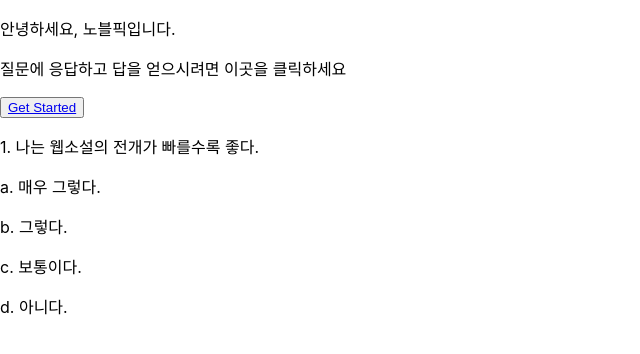
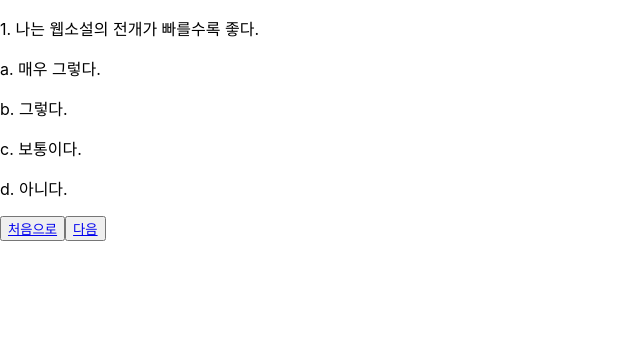
Before and after one commit to brightdev-bs/novel-pick, a React (Create React App) app: page /questionOne in a window 1280 px wide. Shown: the top 354 px of the page, without its empty margins (0-640 px from the left). Built offline with nearby package versions, Linux system fonts and the light colour scheme.

Commit message:
subtly done

```diff
--- /dev/null
+++ b/src/components/Main.css
@@ -0,0 +1,3 @@
+.bold-text {
+  font-weight: bold;
+}
--- /dev/null
+++ b/src/components/Main.js
@@ -0,0 +1,22 @@
+import { Link } from "react-router-dom";
+import "./Main.css";
+
+function Main() {
+  return (
+    <div>
+      <p>안녕하세요, 노블픽입니다.</p>
+
+      <p>
+        질문에 응답하고 답을 얻으시려면{" "}
+        <span className="bold-text">아래 Get Started 버튼</span>을 클릭하세요
+      </p>
+      <button>
+        <Link to="/questionOne">
+          <span>Get Started</span>
+        </Link>
+      </button>
+    </div>
+  );
+}
+
+export default Main;
--- a/src/components/Question_eight.js
+++ b/src/components/Question_eight.js
@@ -1,3 +1,5 @@
+import { Link } from "react-router-dom";
+
 function QuestionEight() {
   // 이곳에 기능적인 부분들이 있으면 넣어준다
 
@@ -8,6 +10,15 @@ function QuestionEight() {
       <p>a. 매우 그렇다.</p>
       <p>b. 상관없다.</p>
       <p>c. 철학적 메시지가 없는 편이 좋다.</p>
+      <button>
+        <Link to="/questionSeven">이전</Link>
+      </button>
+      <button>
+        <Link to="/">처음으로</Link>
+      </button>
+      <button>
+        <Link to="/questionNine">다음</Link>
+      </button>
     </div>
   );
 }
--- a/src/components/Question_five.js
+++ b/src/components/Question_five.js
@@ -1,3 +1,5 @@
+import { Link } from "react-router-dom";
+
 function QuestionFive() {
   // 이곳에 기능적인 부분들이 있으면 넣어준다
 
@@ -9,6 +11,15 @@ function QuestionFive() {
       <p>b. 그렇다.</p>
       <p>c. 보통이다.</p>
       <p>d. 아니다.</p>
+      <button>
+        <Link to="/questionFour">이전</Link>
+      </button>
+      <button>
+        <Link to="/">처음으로</Link>
+      </button>
+      <button>
+        <Link to="/questionSix">다음</Link>
+      </button>
     </div>
   );
 }
--- a/src/components/Question_four.js
+++ b/src/components/Question_four.js
@@ -1,3 +1,5 @@
+import { Link } from "react-router-dom";
+
 function QuestionFour() {
   // 이곳에 기능적인 부분들이 있으면 넣어준다
 
@@ -9,6 +11,15 @@ function QuestionFour() {
       <p>b. 그렇다.</p>
       <p>c. 보통이다.</p>
       <p>d. 아니다.</p>
+      <button>
+        <Link to="/questionThree">이전</Link>
+      </button>
+      <button>
+        <Link to="/">처음으로</Link>
+      </button>
+      <button>
+        <Link to="/questionFive">다음</Link>
+      </button>
     </div>
   );
 }
--- a/src/components/Question_nine.js
+++ b/src/components/Question_nine.js
@@ -1,3 +1,5 @@
+import { Link } from "react-router-dom";
+
 function QuestionNine() {
   // 이곳에 기능적인 부분들이 있으면 넣어준다
 
@@ -9,6 +11,15 @@ function QuestionNine() {
       <p>b. 그렇다.</p>
       <p>c. 상관없다.</p>
       <p>d. 아니다.</p>
+      <button>
+        <Link to="/questionEight">이전</Link>
+      </button>
+      <button>
+        <Link to="/">처음으로</Link>
+      </button>
+      <button>
+        <Link to="/result">결과 보기</Link>
+      </button>
     </div>
   );
 }
--- a/src/components/Question_one.js
+++ b/src/components/Question_one.js
@@ -1,3 +1,5 @@
+import { Link } from "react-router-dom";
+
 function QuestionOne() {
   // 이곳에 기능적인 부분들이 있으면 넣어준다
 
@@ -9,6 +11,12 @@ function QuestionOne() {
       <p>b. 그렇다.</p>
       <p>c. 보통이다.</p>
       <p>d. 아니다.</p>
+      <button>
+        <Link to="/">처음으로</Link>
+      </button>
+      <button>
+        <Link to="/questionTwo">다음</Link>
+      </button>
     </div>
   );
 }
--- a/src/components/Question_seven.js
+++ b/src/components/Question_seven.js
@@ -1,3 +1,5 @@
+import { Link } from "react-router-dom";
+
 function QuestionSeven() {
   // 이곳에 기능적인 부분들이 있으면 넣어준다
 
@@ -10,6 +12,15 @@ function QuestionSeven() {
       <p>a. 매우 그렇다.</p>
       <p>b. 주인공만큼 주인공의 동료도 활약했으면 좋겠다.</p>
       <p>c. 주인공보다 주인공의 동료가 더 활약해도 상관없다.</p>
+      <button>
+        <Link to="/questionSix">이전</Link>
+      </button>
+      <button>
+        <Link to="/">처음으로</Link>
+      </button>
+      <button>
+        <Link to="/questionEight">다음</Link>
+      </button>
     </div>
   );
 }
--- a/src/components/Question_six.js
+++ b/src/components/Question_six.js
@@ -1,3 +1,5 @@
+import { Link } from "react-router-dom";
+
 function QuestionSix() {
   // 이곳에 기능적인 부분들이 있으면 넣어준다
 
@@ -9,6 +11,15 @@ function QuestionSix() {
       <p>b. 그렇다.</p>
       <p>c. 상관없다.</p>
       <p>d. 현대가 아니였으면 좋겠다.</p>
+      <button>
+        <Link to="/questionFive">이전</Link>
+      </button>
+      <button>
+        <Link to="/">처음으로</Link>
+      </button>
+      <button>
+        <Link to="/questionSeven">다음</Link>
+      </button>
     </div>
   );
 }
--- a/src/components/Question_three.js
+++ b/src/components/Question_three.js
@@ -1,3 +1,5 @@
+import { Link } from "react-router-dom";
+
 function QuestionThree() {
   // 이곳에 기능적인 부분들이 있으면 넣어준다
 
@@ -9,6 +11,15 @@ function QuestionThree() {
       <p>b. 1명</p>
       <p>c. 2명</p>
       <p>d. 많을수록 좋다.</p>
+      <button>
+        <Link to="/questionTwo">이전</Link>
+      </button>
+      <button>
+        <Link to="/">처음으로</Link>
+      </button>
+      <button>
+        <Link to="/questionFour">다음</Link>
+      </button>
     </div>
   );
 }
--- a/src/components/Question_two.js
+++ b/src/components/Question_two.js
@@ -1,3 +1,5 @@
+import { Link } from "react-router-dom";
+
 function QuestionTwo() {
   // 이곳에 기능적인 부분들이 있으면 넣어준다
 
@@ -9,6 +11,15 @@ function QuestionTwo() {
       <p>b. 그렇다.</p>
       <p>c. 보통이다.</p>
       <p>d. 아니다.</p>
+      <button>
+        <Link to="/questionOne">이전</Link>
+      </button>
+      <button>
+        <Link to="/">처음으로</Link>
+      </button>
+      <button>
+        <Link to="/questionThree">다음</Link>
+      </button>
     </div>
   );
 }
--- a/src/pages/home/App.js
+++ b/src/pages/home/App.js
@@ -1,24 +1,32 @@
-import { Link, Routes, Route } from "react-router-dom";
+import { Routes, Route } from "react-router-dom";
 import "./App.css";
 import React, { Fragment } from "react";
+import Main from "../../components/Main";
 import QuestionOne from "../../components/Question_one";
+import QuestionTwo from "../../components/Question_two";
+import QuestionThree from "../../components/Question_three";
+import QuestionFour from "../../components/Question_four";
+import QuestionFive from "../../components/Question_five";
+import QuestionSix from "../../components/Question_six";
+import QuestionSeven from "../../components/Question_seven";
+import QuestionEight from "../../components/Question_eight";
+import QuestionNine from "../../components/Question_nine";
 
 function App() {
   return (
     <>
-      <div>
-        <p>안녕하세요, 노블픽입니다.</p>
-
-        <p>질문에 응답하고 답을 얻으시려면 이곳을 클릭하세요</p>
-        <button>
-          <Link to="/questionOne">
-            <span>Get Started</span>
-          </Link>
-        </button>
-        <Routes>
-          <Route path="/questionOne" element={<QuestionOne />} />
-        </Routes>
-      </div>
+      <Routes>
+        <Route path="/" element={<Main />} />
+        <Route path="/questionOne" element={<QuestionOne />} />
+        <Route path="/questionTwo" element={<QuestionTwo />} />
+        <Route path="/questionThree" element={<QuestionThree />} />
+        <Route path="/questionFour" element={<QuestionFour />} />
+        <Route path="/questionFive" element={<QuestionFive />} />
+        <Route path="/questionSix" element={<QuestionSix />} />
+        <Route path="/questionSeven" element={<QuestionSeven />} />
+        <Route path="/questionEight" element={<QuestionEight />} />
+        <Route path="/questionNine" element={<QuestionNine />} />
+      </Routes>
     </>
   );
 }
```
